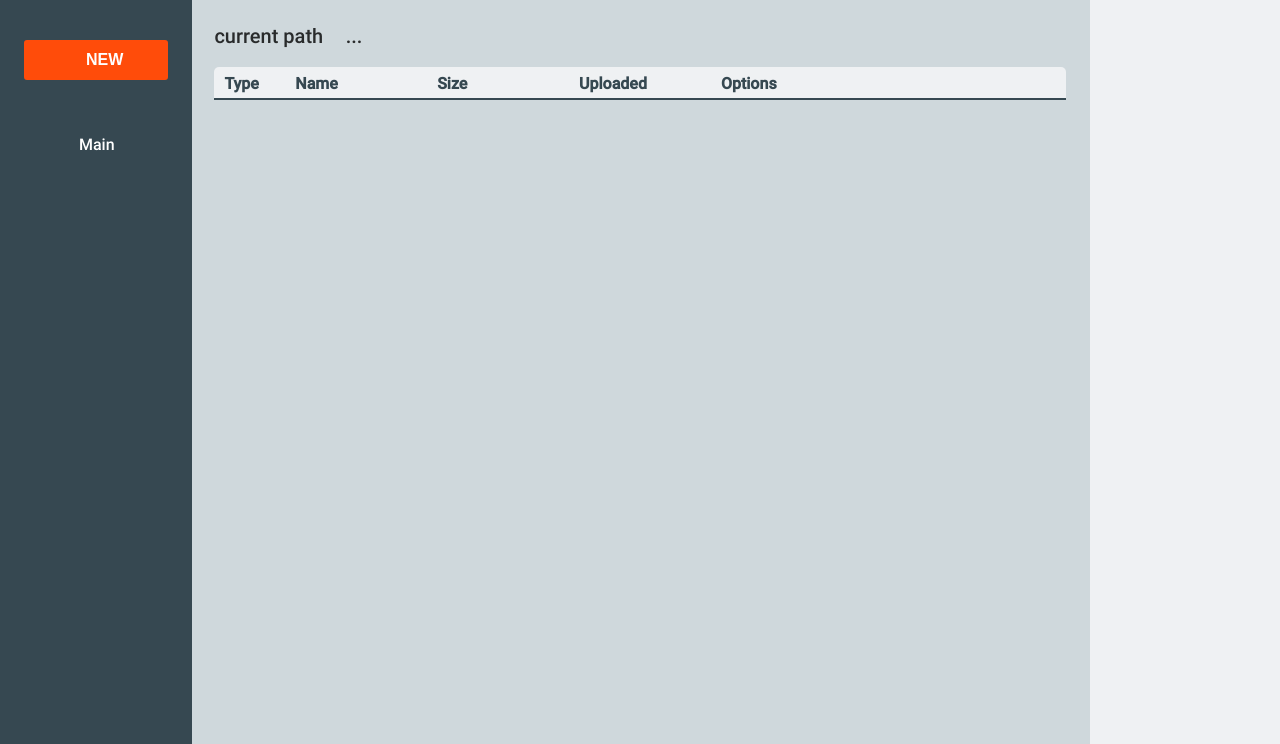
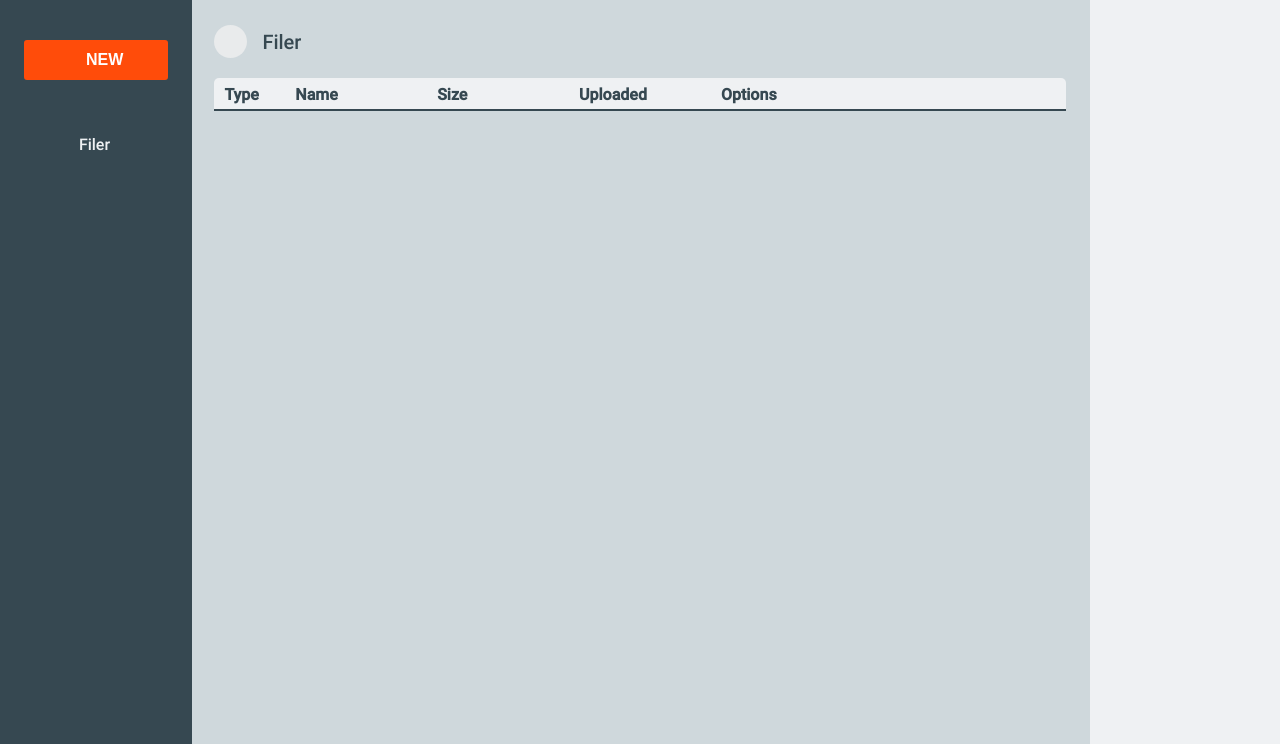
Before and after one commit to jonathanSimonney/filer-V3, a PHP site: template views/home.html.twig in a window 1280 px wide. Shown: the part 56-800 px from the top of the page. Run offline with PHP 8.4, Linux system fonts and the light colour scheme; the template is opened without the code that fills it, so the values that code supplies are empty; some libraries are stand-ins or nearby versions; some web fonts are replaced.

Commit message:
added html and style for path in home page

```diff
--- a/assets/style.css
+++ b/assets/style.css
@@ -394,13 +394,18 @@ html body #main_container .home_container_desktop .sidebar .tree .nav {
   align-items: center;
   padding: 13px 0 13px 12.5%;
 }
-html body #main_container .home_container_desktop .sidebar .tree .nav .fa-caret-right {
+html body #main_container .home_container_desktop .sidebar .tree .nav a {
+  display: flex;
+  align-items: center;
+  color: #eff1f3;
+}
+html body #main_container .home_container_desktop .sidebar .tree .nav a .fa-caret-right {
   margin: 0 5px;
 }
-html body #main_container .home_container_desktop .sidebar .tree .nav .fa-caret-down {
+html body #main_container .home_container_desktop .sidebar .tree .nav a .fa-caret-down {
   display: none;
 }
-html body #main_container .home_container_desktop .sidebar .tree .nav .fa-folder {
+html body #main_container .home_container_desktop .sidebar .tree .nav a .fa-folder {
   margin: 0 10px;
 }
 html body #main_container .home_container_desktop .sidebar .tree .nav:hover, html body #main_container .home_container_desktop .sidebar .tree .nav:focus {
@@ -422,12 +427,34 @@ html body #main_container .home_container_desktop .main_content {
   align-items: center;
   padding: 10px 0;
 }
+html body #main_container .home_container_desktop .main_content .error_container {
+  color: #d43a0a;
+}
 html body #main_container .home_container_desktop .main_content .path {
   display: flex;
   align-items: center;
   width: 100%;
   padding: 0 2.5%;
   margin: 15px 0;
+}
+html body #main_container .home_container_desktop .main_content .path .back_button {
+  display: flex;
+  justify-content: center;
+  align-items: center;
+  width: 33px;
+  height: 33px;
+  margin-right: 10px;
+  border-radius: 50%;
+  background-color: #e9ebec;
+}
+html body #main_container .home_container_desktop .main_content .path a {
+  padding: 5px;
+  color: #364851;
+  border-radius: 5px;
+}
+html body #main_container .home_container_desktop .main_content .path a:hover {
+  background-color: #b5bec2;
+  text-decoration: none;
 }
 html body #main_container .home_container_desktop .main_content .path .fa-chevron-right {
   margin: 0 7px 0 3px;
--- a/assets/style.scss
+++ b/assets/style.scss
@@ -460,6 +460,11 @@ html{
                             align-items: center;
                             padding: 13px 0 13px 12.5%;
 
+                            a{
+                                display: flex;
+                                align-items: center;
+                                color: $white;
+
                                 .fa-caret-right{
                                     margin: 0 5px;
                                 }
@@ -470,6 +475,7 @@ html{
 
                                 .fa-folder{
                                     margin: 0 10px;
+                                }
                             }
                         }
                         .nav:hover, .nav:focus{
@@ -496,12 +502,37 @@ html{
                     align-items: center;
                     padding: 10px 0;
 
+                    .error_container{
+                        color: $orangebrick;
+                    }
+
                     .path{
                         display: flex;
                         align-items: center;
                         width: 100%;
                         padding: 0 2.5%;
                         margin: 15px 0;
+
+                        .back_button{
+                            display: flex;
+                            justify-content: center;
+                            align-items: center;
+                            width: 33px;
+                            height: 33px;
+                            margin-right: 10px;
+                            border-radius: 50%;
+                            background-color: $lightgrey;
+                        }
+
+                        a{
+                            padding: 5px;
+                            color: $grey;
+                            border-radius: 5px;
+                        }
+                        a:hover{
+                            background-color: $greymedium;
+                            text-decoration: none;
+                        }
 
                         .fa-chevron-right{
                             margin: 0 7px 0 3px;
--- a/views/home.html.twig
+++ b/views/home.html.twig
@@ -44,18 +44,31 @@
 
             <div class="tree">
                 <div class="nav">
-                    <i class="fa fa-caret-right"></i>
-                    <i class="fa fa-caret-down"></i>
-                    <i class="fa fa-folder"></i>
-                    <p>Main</p>
+                    <a href="#">
+                        <i class="fa fa-caret-right"></i>
+                        <i class="fa fa-caret-down"></i>
+                        <i class="fa fa-folder"></i>
+                        <p>Filer</p>
+                    </a>
                 </div>
             </div>
         </div>
         <div class="main_content">
             <div class="path">
-                <h5>current path</h5>
+                <a class="back_button" href="#"><i class="fa fa-chevron-left"></i></a> <!-- go back -->
+                <a href="#"><h5>Filer</h5></a>
                 <i class="fa fa-chevron-right"></i>
-                <h5>...</h5>
+                {% for key, element in tree %}
+                    {% if element['isFolder'] %}
+                        {% if element['id'] %} {# id Get #}
+                            <a href="#"><h5>{{ element['name'] }}</h5></a>
+                            <i class="fa fa-chevron-right"></i>
+                        {% endif %}
+                    {% endif %}
+                {% endfor %}
+            </div>
+            <div class="error_container">
+                <p>{{ errorMessage }}</p>
             </div>
             <div class="rows_container">
                 <div class="main_row">
```
Also changed, not shown: 1 other file. Lines whose indentation alone changed are shown as unchanged.
